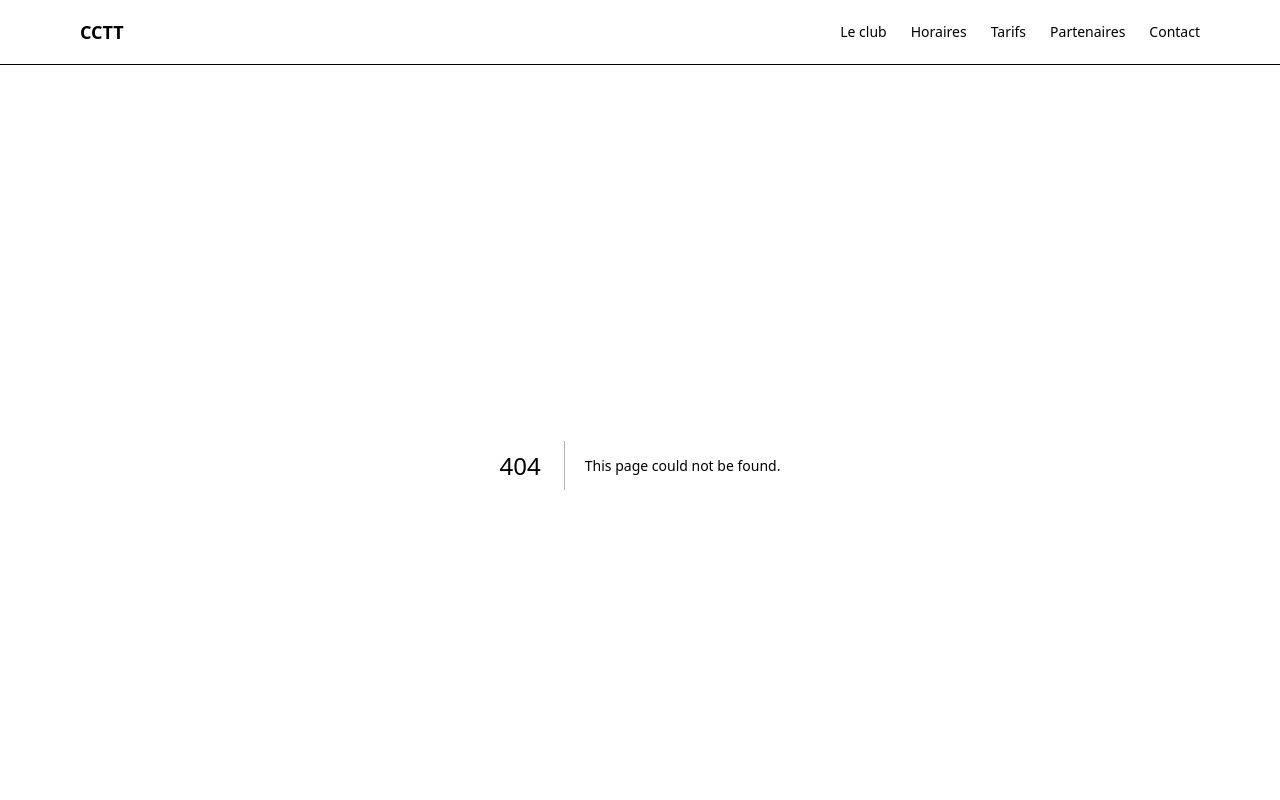
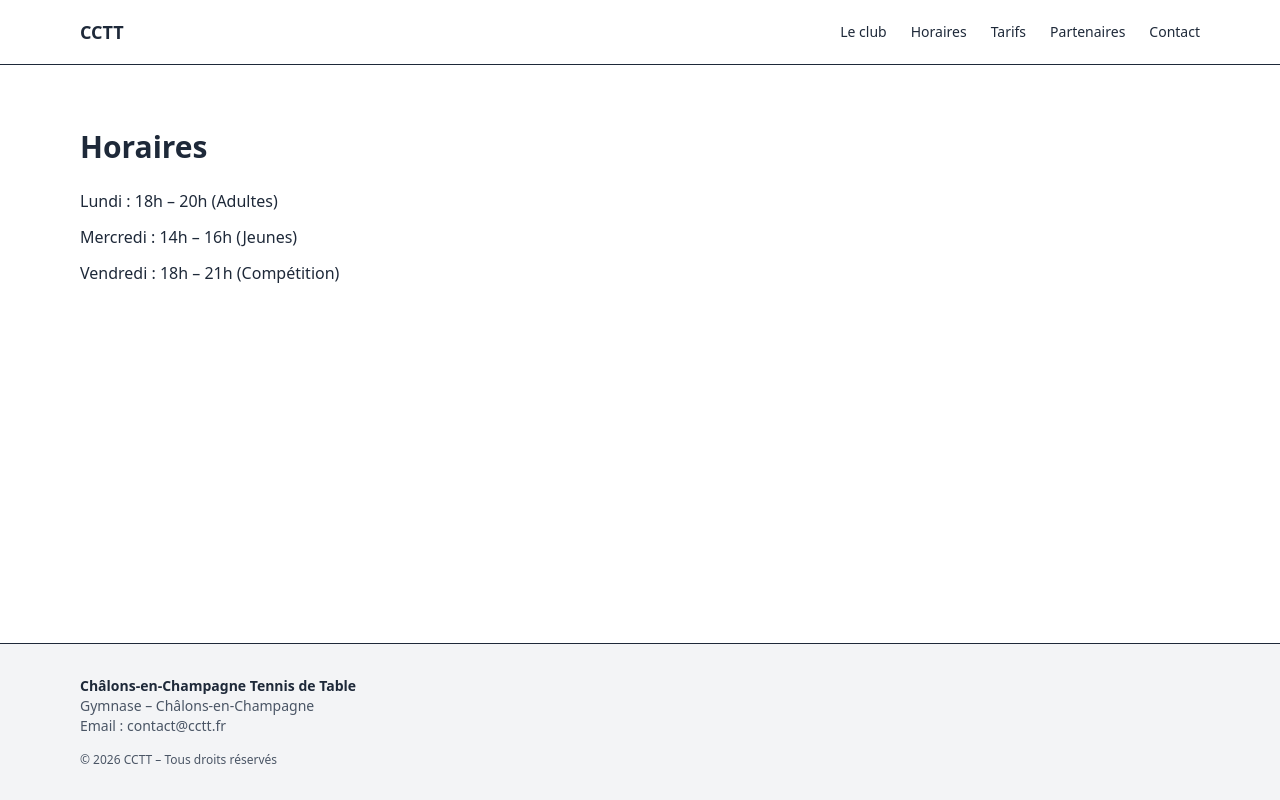
Before and after one commit to jesared/club-cctt, a Next.js app: page /horaires in a window 1280 px wide. Before the commit this address had no page. Shown: the top 800 px of the page. Built offline with nearby package versions, Linux system fonts and the light colour scheme.

Commit message:
page horaires

```diff
--- /dev/null
+++ b/app/horaires/page.tsx
@@ -0,0 +1,13 @@
+export default function HorairesPage() {
+  return (
+    <div className="max-w-6xl mx-auto px-4 py-16">
+      <h1 className="text-3xl font-bold mb-6">Horaires</h1>
+
+      <ul className="space-y-3">
+        <li>Lundi : 18h – 20h (Adultes)</li>
+        <li>Mercredi : 14h – 16h (Jeunes)</li>
+        <li>Vendredi : 18h – 21h (Compétition)</li>
+      </ul>
+    </div>
+  );
+}
```
